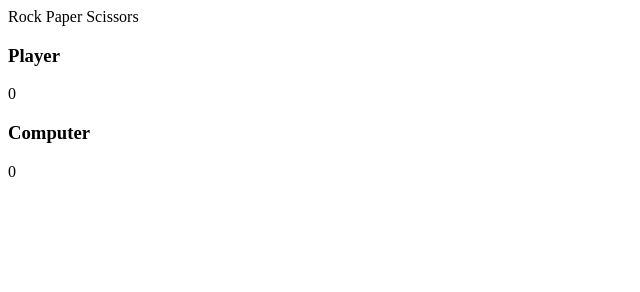
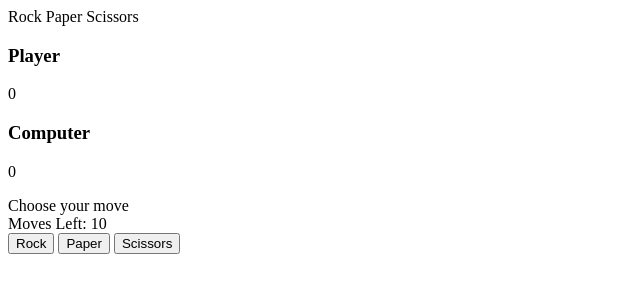
Before and after one commit to asmahu/rock-scissor-paper-, a plain HTML site: page index.html in a window 1280 px wide. Shown: the whole page, without its empty margins (0-640 px from the left). Drawn offline with Linux system fonts and the light colour scheme.

Commit message:
add some html structure and content for player to play game

```diff
--- a/index.html
+++ b/index.html
@@ -23,7 +23,17 @@
           <div class="computerScore">
             <h3>Computer</h3>
             <p class="c-count count">0</p>
+          </div>
+          <div class="move">Choose your move</div>
 
+          <!--Number of moves left before game ends -->
+          <div class="movesleft">Moves Left: 10 </div>
+
+          <!--Options available to player to play game -->
+          <div class="options">
+            <button class="rock">Rock</button>
+            <button class="paper">Paper</button>
+            <button class="scissor">Scissors</button>
           </div>
         </div>
     </section>
```
